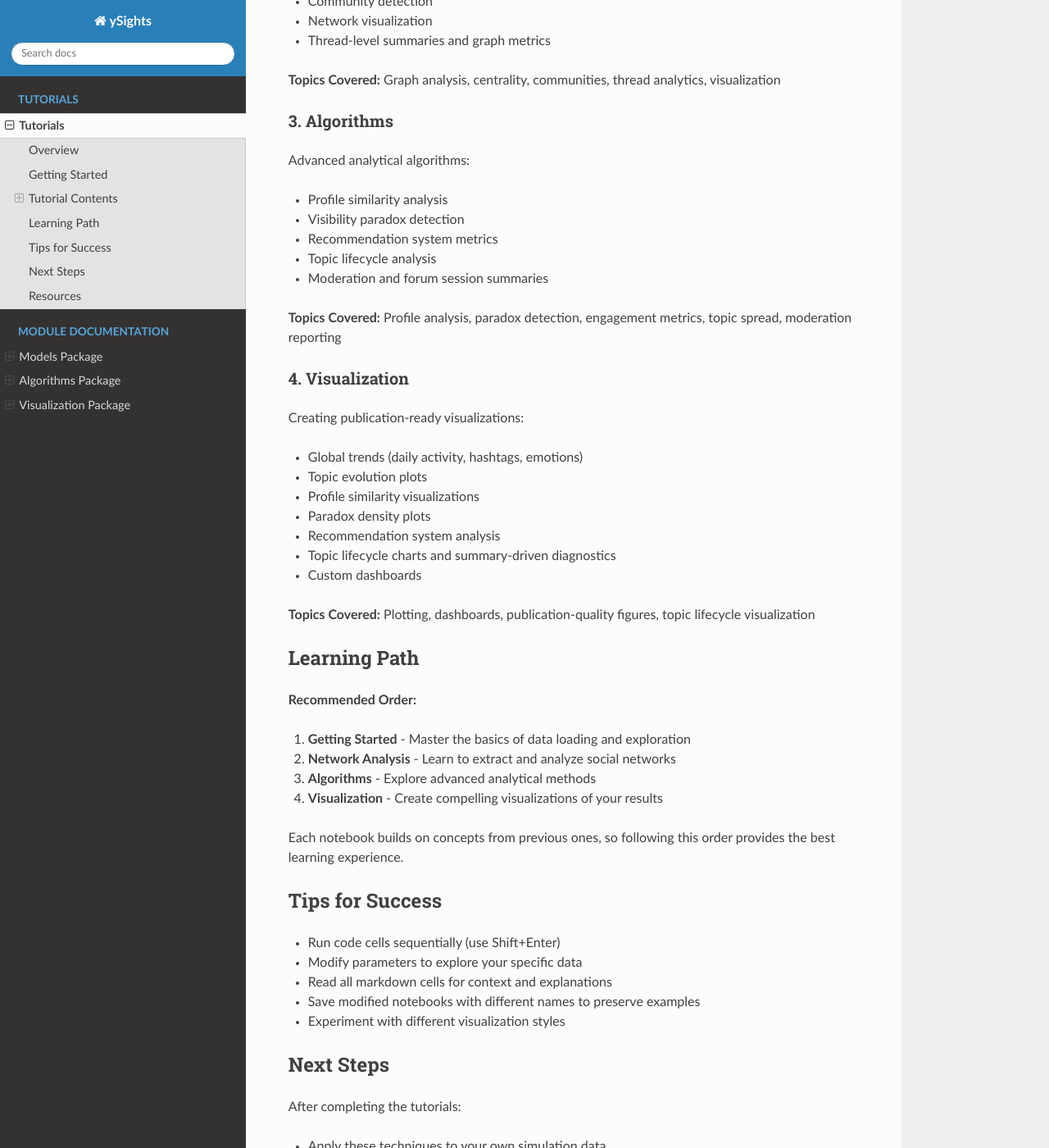
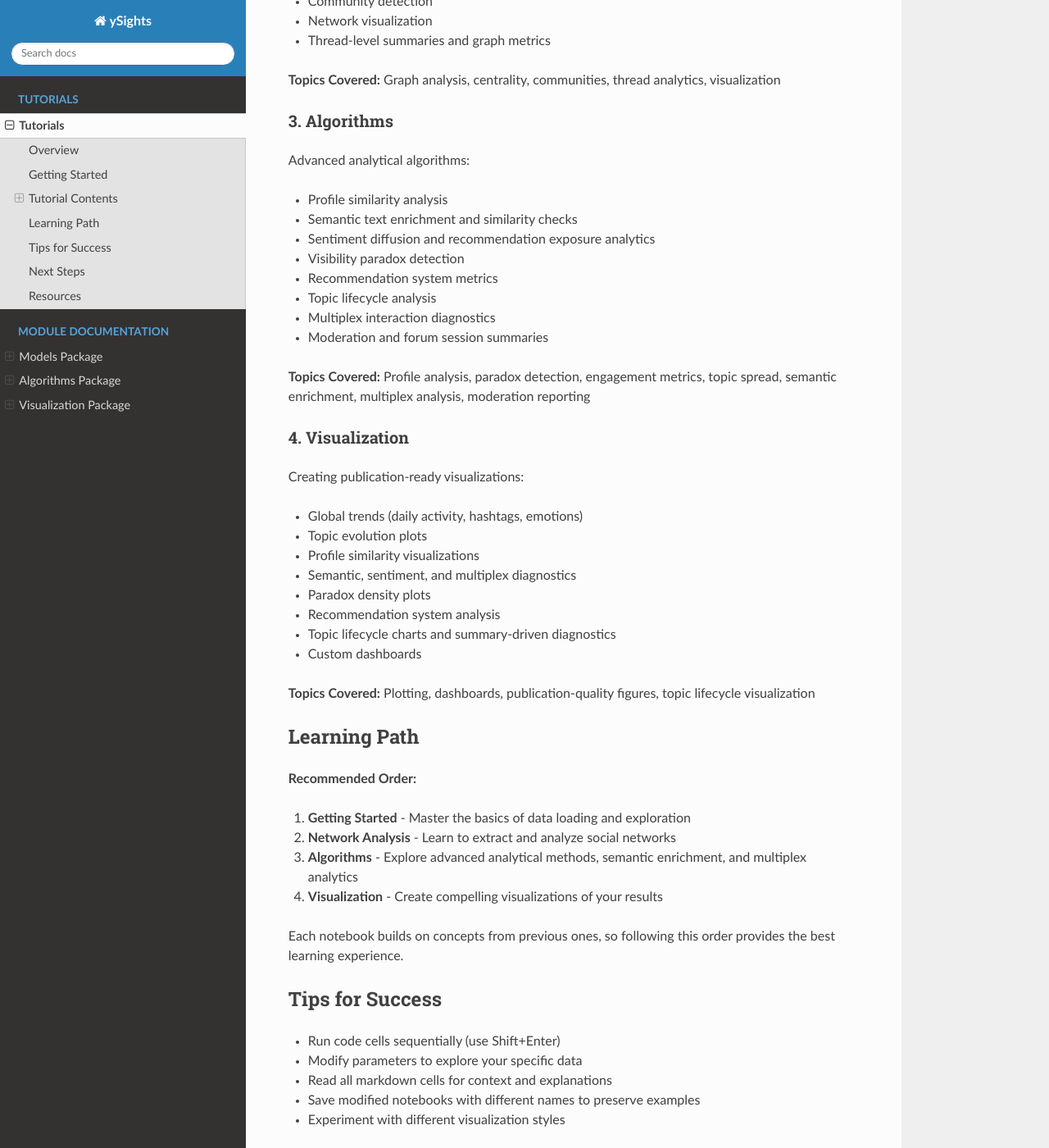
Before and after one commit to YSocialTwin/ysights, a Sphinx documentation site: the page built from docs/source/tutorials.rst, in a window 1280 px wide and 1400 px high, scrolled down 1447 px. Shown: the whole window at 82% size. Built offline with Sphinx 7.4.7 and the Read the Docs theme 3.1.0, drawn with Linux system fonts in a browser that asks for light colours; pages that are not in the unit, such as notebooks, are missing from menus.

Commit message:
docs: align tutorials and notebooks

```diff
--- a/docs/source/tutorials.rst
+++ b/docs/source/tutorials.rst
@@ -85,13 +85,16 @@ visualization
 Advanced analytical algorithms:
 
 - Profile similarity analysis
+- Semantic text enrichment and similarity checks
+- Sentiment diffusion and recommendation exposure analytics
 - Visibility paradox detection
 - Recommendation system metrics
 - Topic lifecycle analysis
+- Multiplex interaction diagnostics
 - Moderation and forum session summaries
 
 **Topics Covered:** Profile analysis, paradox detection, engagement metrics,
-topic spread, moderation reporting
+topic spread, semantic enrichment, multiplex analysis, moderation reporting
 
 4. Visualization
 ~~~~~~~~~~~~~~~~
@@ -101,6 +104,7 @@ Creating publication-ready visualizations:
 - Global trends (daily activity, hashtags, emotions)
 - Topic evolution plots
 - Profile similarity visualizations
+- Semantic, sentiment, and multiplex diagnostics
 - Paradox density plots
 - Recommendation system analysis
 - Topic lifecycle charts and summary-driven diagnostics
@@ -116,7 +120,7 @@ Learning Path
 
 1. **Getting Started** - Master the basics of data loading and exploration
 2. **Network Analysis** - Learn to extract and analyze social networks
-3. **Algorithms** - Explore advanced analytical methods
+3. **Algorithms** - Explore advanced analytical methods, semantic enrichment, and multiplex analytics
 4. **Visualization** - Create compelling visualizations of your results
 
 Each notebook builds on concepts from previous ones, so following this order provides the best learning experience.
```
Also changed, not shown: REMAINING_MICROBLOG_FORUM_WORK.md (+3 -3 lines), docs/notebooks/03_algorithms.ipynb, docs/notebooks/04_visualization.ipynb, docs/notebooks/README.md.
